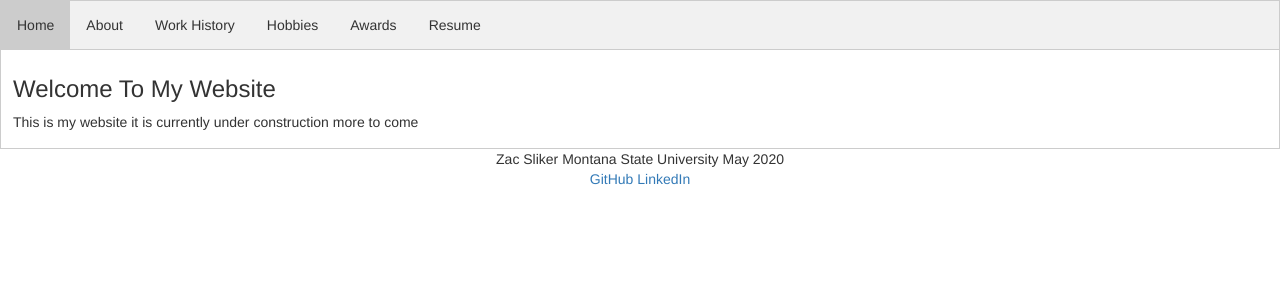
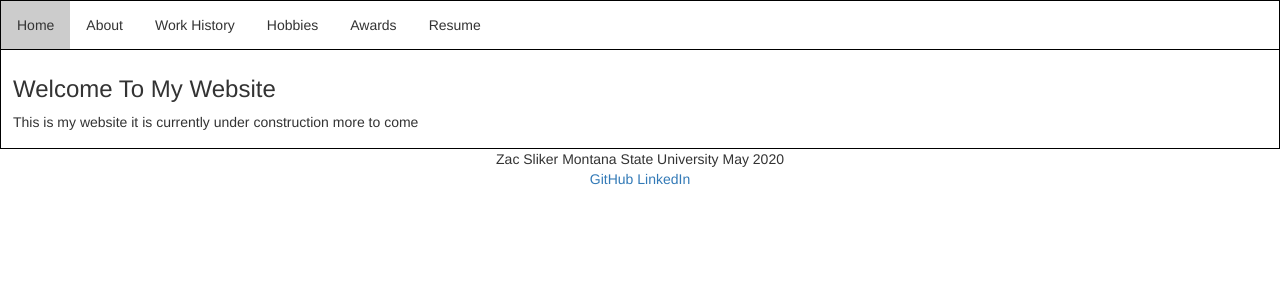
Before and after one commit to Trotsky88/Trotsky88.github.io, a PHP site: page / in a window 1280 px wide. Shown: the top 300 px of the page. Run offline with PHP 8.4, Linux system fonts and the light colour scheme.

Commit message:
Update styles.css

```diff
--- a/CSS/styles.css
+++ b/CSS/styles.css
@@ -2,13 +2,13 @@ body{
     position : relative;
 }
 
-/* Style the tab */
+/* CSS for the tabs */
+
 .tab {
   overflow: hidden;
-  border: 1px solid #ccc;
-  background-color: #f1f1f1;
+  border: 1px solid #000000;
+  background-color: 24, 69, 59;
 }
-
 /* Style the buttons that are used to open the tab content */
 .tab button {
   background-color: inherit;
@@ -22,7 +22,7 @@ body{
 
 /* Change background color of buttons on hover */
 .tab button:hover {
-  background-color: #ddd;
+  background-color: ;
 }
 
 /* Create an active/current tablink class */
@@ -34,6 +34,6 @@ body{
 .tabcontent {
   display: none;
   padding: 6px 12px;
-  border: 1px solid #ccc;
+  border: 1px solid #000000;
   border-top: none;
 }
```
